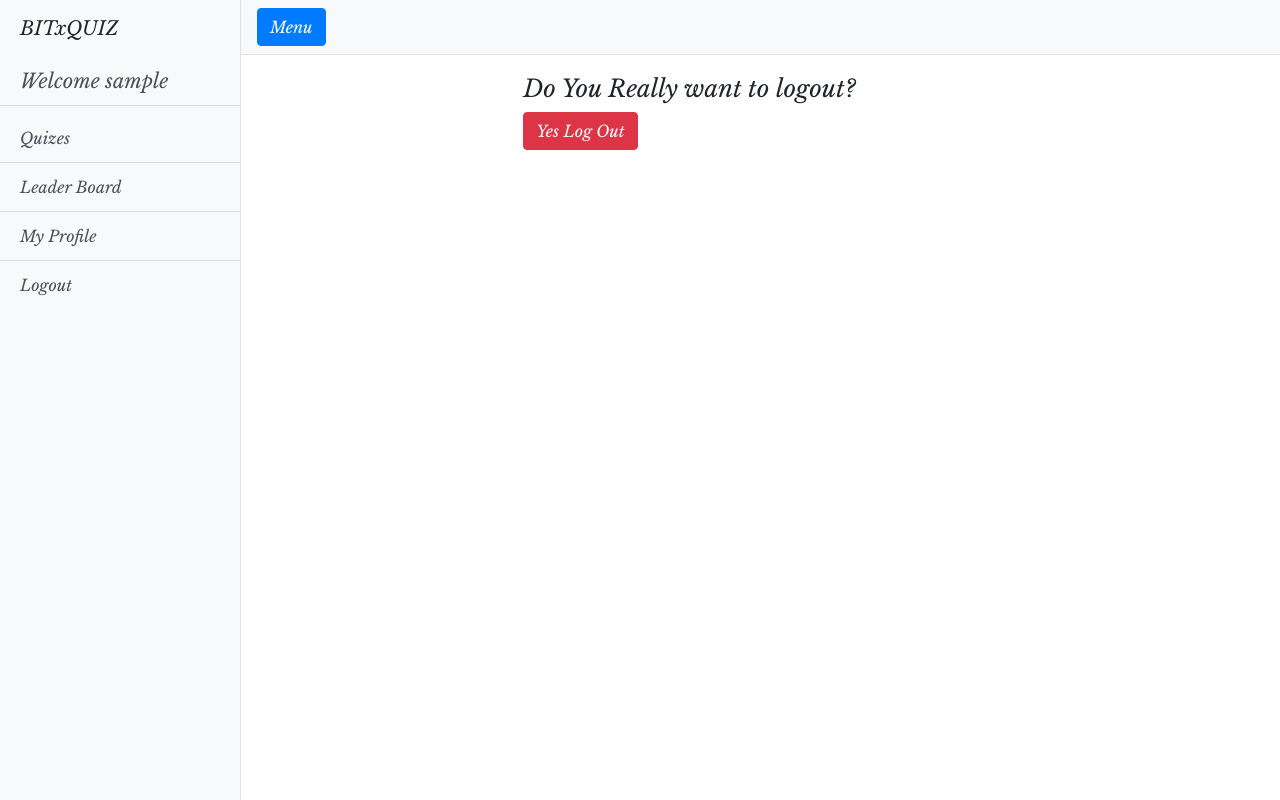
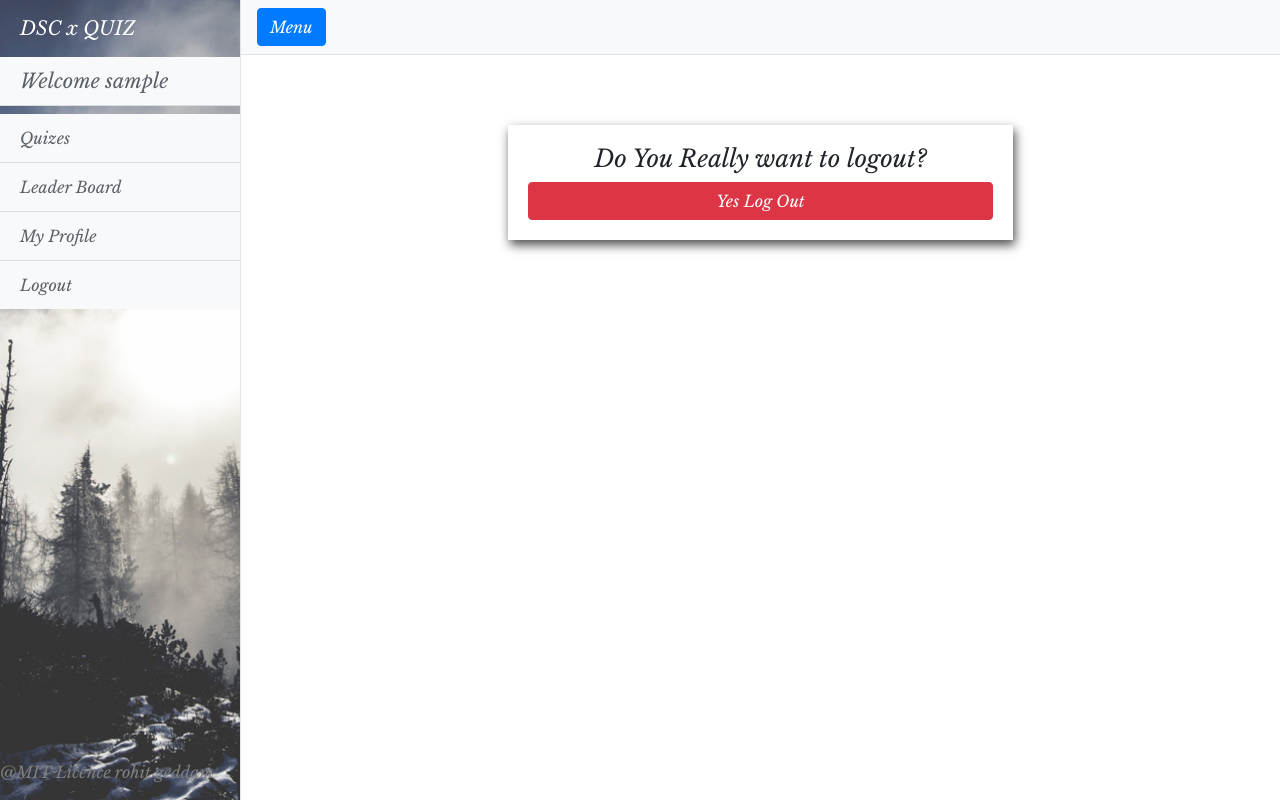
Before and after one commit to rohitgeddam/bitd_quiz_app, a Django app: page /accounts/logout/ in a window 1280 px wide. Run offline with Django 3.2, Linux system fonts and the light colour scheme; the visitor is signed in with stand-in values (Sample User, id 1); some libraries are stand-ins or nearby versions.

Commit message:
added styles and background image on sidebar

```diff
--- a/static/css/base.css
+++ b/static/css/base.css
@@ -21,3 +21,39 @@ h1{
     padding:50px;
     box-shadow: 0 10px 5px rgba(0,0,0,0.4);
 }
+
+.profile_page{
+    width:100%;
+    background: url("/static/img/profile_background.svg");
+    background-repeat: no-repeat;
+    background-size: cover;
+}
+
+.sidebar {
+    color: white;
+    font-family: 'Roboto Mono', monospace;
+    background-image: url("/static/img/sidebar-5.jpg");
+    background-repeat: no-repeat;
+    background-size:cover;
+    opacity:0.9;
+
+}
+
+.login-box{
+
+
+    box-shadow: 2px 5px 10px rgba(0,0,0,0.7);
+    padding: 20px;
+    margin: 50px 0;
+}
+
+.login-box input[type="submit"]{
+    width: 100%;
+}
+
+.me{
+    position:fixed;
+    bottom:0;
+    font-size: 16px;
+    color: grey;
+}
--- a/templates/_base.html
+++ b/templates/_base.html
@@ -21,6 +21,8 @@
   <link href="{% static 'css/simple-sidebar.css' %}" rel="stylesheet">
   <link href="{% static 'css/base.css' %}" rel="stylesheet" >
   <link href="https://fonts.googleapis.com/css2?family=Libre+Baskerville:ital@1&display=swap" rel="stylesheet">
+  <link href="https://fonts.googleapis.com/css2?family=Roboto+Mono:ital,wght@1,700&display=swap" rel="stylesheet">
+
 </head>
 
 <body>
@@ -29,8 +31,8 @@
 
     <!-- Sidebar -->
 
-    <div class="bg-light border-right" id="sidebar-wrapper">
-      <div class="sidebar-heading">BITxQUIZ</div>
+    <div class="bg-light border-right sidebar" id="sidebar-wrapper">
+      <div class="sidebar-heading">DSC x QUIZ</div>
       <div class="list-group list-group-flush">
 
         {% if user.is_authenticated %}
@@ -46,6 +48,9 @@
         {% endif %}
 
       </div>
+    </div>
+    <div class="me">
+      <p>@MIT Licence rohit geddam</p>
     </div>
     <!-- /#sidebar-wrapper -->
 
--- a/templates/account/login.html
+++ b/templates/account/login.html
@@ -3,7 +3,7 @@
 
 
 {% block content %}
-<div class="col-xs-12 col-sm-10 col-md-8 col-lg-6 ml-auto mr-auto">
+<div class="col-xs-12 col-sm-10 col-md-8 col-lg-6 ml-auto mr-auto login-box">
     <form action="" method="post">
     {% csrf_token %}
     {{ form|crispy }}
--- a/templates/account/logout.html
+++ b/templates/account/logout.html
@@ -2,8 +2,8 @@
 
 
 {% block content %}
-<div class="col-xs-12 col-sm-10 col-md-8 col-lg-6 ml-auto mr-auto">
-    <form action="{% url 'account_logout'%}" method="post">
+<div class="col-xs-12 col-sm-10 col-md-8 col-lg-6 ml-auto mr-auto login-box">
+    <form action="{% url 'account_logout'%}" method="post" style="text-align: center;">
 
     {% csrf_token %}
     <h4>Do You Really want to logout?</h4>
--- a/templates/account/signup.html
+++ b/templates/account/signup.html
@@ -2,7 +2,7 @@
 {% load crispy_forms_tags %}
 
 {% block content %}
-<div class="col-xs-12 col-sm-10 col-md-8 col-lg-6 ml-auto mr-auto">
+<div class="col-xs-12 col-sm-10 col-md-8 col-lg-6 ml-auto mr-auto login-box">
 
     <form action="" method="post">
 
--- a/templates/user_profile.html
+++ b/templates/user_profile.html
@@ -9,7 +9,8 @@
 
 
 {% block content %}
-<div class="col-xs-12 col-sm-10 col-md-8 col-lg-6 ml-auto mr-auto">
+<div class="profile_page">
+<div class="col-xs-12 col-sm-10 col-md-8 col-lg-6 ml-auto mr-auto ">
     <h1> My Profile </h1>
    <div style="margin: 50px 0;">
 
@@ -88,4 +89,5 @@
    </div>
 
 </div>
+</div>
 {% endblock content %}
```
Also changed, not shown: static/img/profile_background.svg (added).
